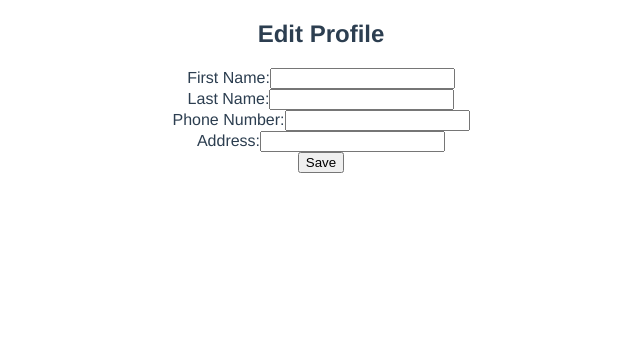
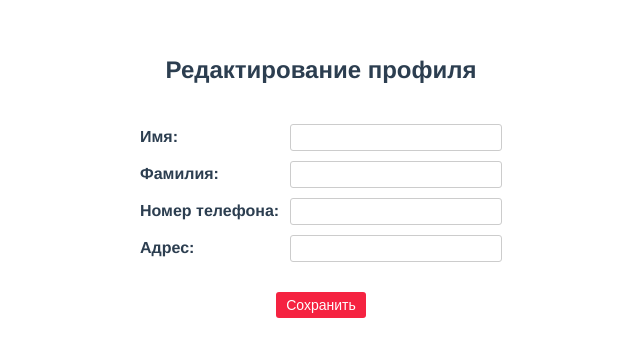
Before and after one commit to AliyaRazyapova/SushiDrop, a Vue app in the folder frontend/: page /profile/edit in a window 1280 px wide. Shown: the top 356 px of the page, without its empty margins (319-959 px from the left). Built offline with nearby package versions, Linux system fonts and the light colour scheme; no server answers.

Commit message:
[add] styles in EditProfile

```diff
--- a/frontend/src/components/elements/EditProfile.vue
+++ b/frontend/src/components/elements/EditProfile.vue
@@ -1,25 +1,25 @@
 <template>
-  <div>
-    <h2>Edit Profile</h2>
-    <form @submit.prevent="updateProfile">
-      <div>
-        <label for="first_name">First Name:</label>
-        <input type="text" id="first_name" v-model="user.first_name" required>
+  <div class="container">
+    <h2>Редактирование профиля</h2>
+    <form @submit.prevent="updateProfile" class="edit-form">
+      <div class="form-group">
+        <label for="first_name" class="label-left">Имя:</label>
+        <input type="text" id="first_name" v-model="user.first_name" required class="input-right">
       </div>
-      <div>
-        <label for="last_name">Last Name:</label>
-        <input type="text" id="last_name" v-model="user.last_name" required>
+      <div class="form-group">
+        <label for="last_name" class="label-left">Фамилия:</label>
+        <input type="text" id="last_name" v-model="user.last_name" required class="input-right">
       </div>
-      <div>
-        <label for="phone_number">Phone Number:</label>
-        <input type="text" id="phone_number" v-model="user.phone_number" required>
+      <div class="form-group">
+        <label for="phone_number" class="label-left">Номер телефона:</label>
+        <input type="text" id="phone_number" v-model="user.phone_number" required class="input-right">
       </div>
-      <div>
-        <label for="address">Address:</label>
-        <input type="text" id="address" v-model="user.address" required>
+      <div class="form-group">
+        <label for="address" class="label-left">Адрес:</label>
+        <input type="text" id="address" v-model="user.address" required class="input-right">
       </div>
-      <div>
-        <button type="submit">Save</button>
+      <div class="form-group">
+        <button type="submit" class="save-button">Сохранить</button>
       </div>
     </form>
   </div>
@@ -78,3 +78,57 @@ export default {
   },
 };
 </script>
+
+<style scoped>
+  .container {
+    max-width: 400px;
+    margin: 0 auto;
+    padding: 20px;
+  }
+
+  h2 {
+    font-size: 24px;
+    margin-bottom: 40px;
+  }
+
+  .edit-form {
+    display: flex;
+    flex-direction: column;
+  }
+
+  .form-group {
+    margin-bottom: 10px;
+  }
+
+  .label-left {
+    text-align: left;
+    font-weight: bold;
+    display: inline-block;
+    width: 150px;
+  }
+
+  .input-right {
+    padding: 5px;
+    border: 1px solid #ccc;
+    border-radius: 3px;
+    text-align: right;
+    display: inline-block;
+    width: 200px;
+  }
+
+  .save-button {
+    padding: 5px 10px;
+    background-color: #F52341;
+    color: #fff;
+    border: none;
+    border-radius: 3px;
+    cursor: pointer;
+    margin-top: 20px;
+
+    font-size: 14px;
+  }
+
+  .save-button:hover {
+    background-color: #F52341;
+  }
+</style>
```
